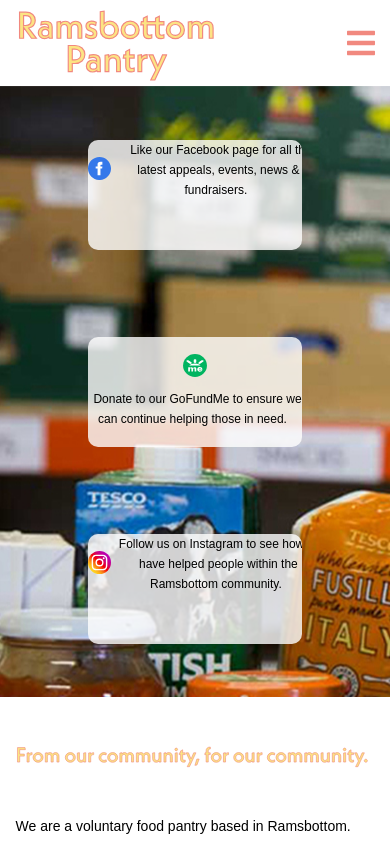
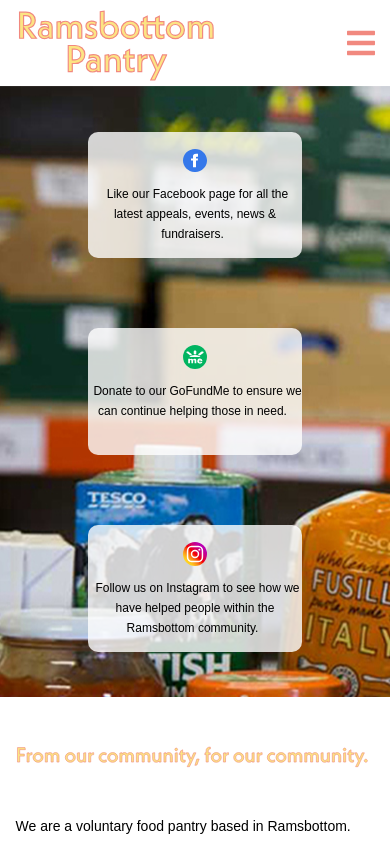
Before and after one commit to jbram-js/ramsbottom-pantry, a React (Create React App) app: page / in a window 390 px wide. Shown: the top 844 px of the page. Built offline with nearby package versions, Linux system fonts and the light colour scheme.

Commit message:
padding on landing page cards

```diff
--- a/src/styles/About.scss
+++ b/src/styles/About.scss
@@ -114,7 +114,7 @@
     flex-direction: column;
     align-items: center;
     width: 55vw;
-    height: 13vh;
+    height: 15vh;
     overflow: hidden;
   }
 }
```
